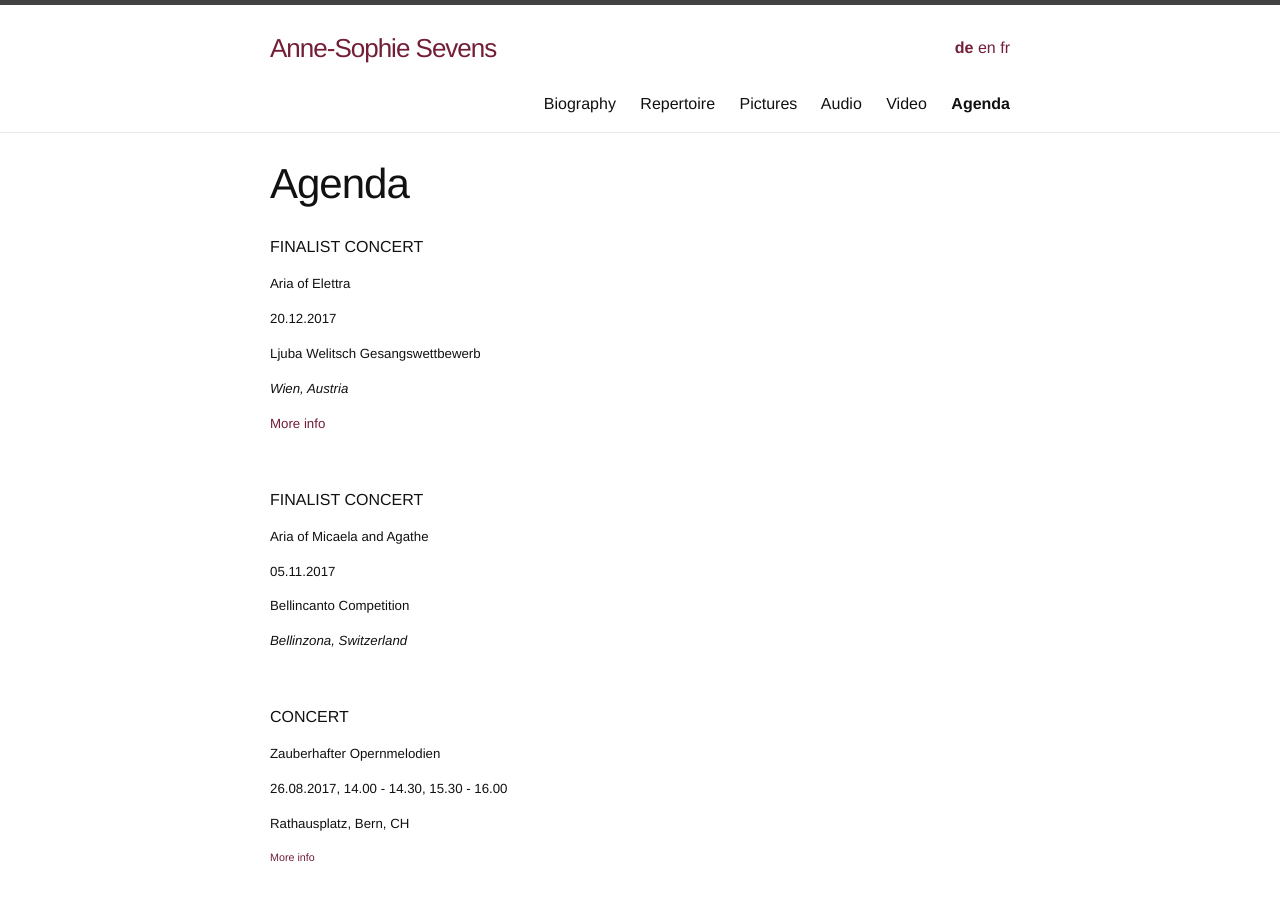
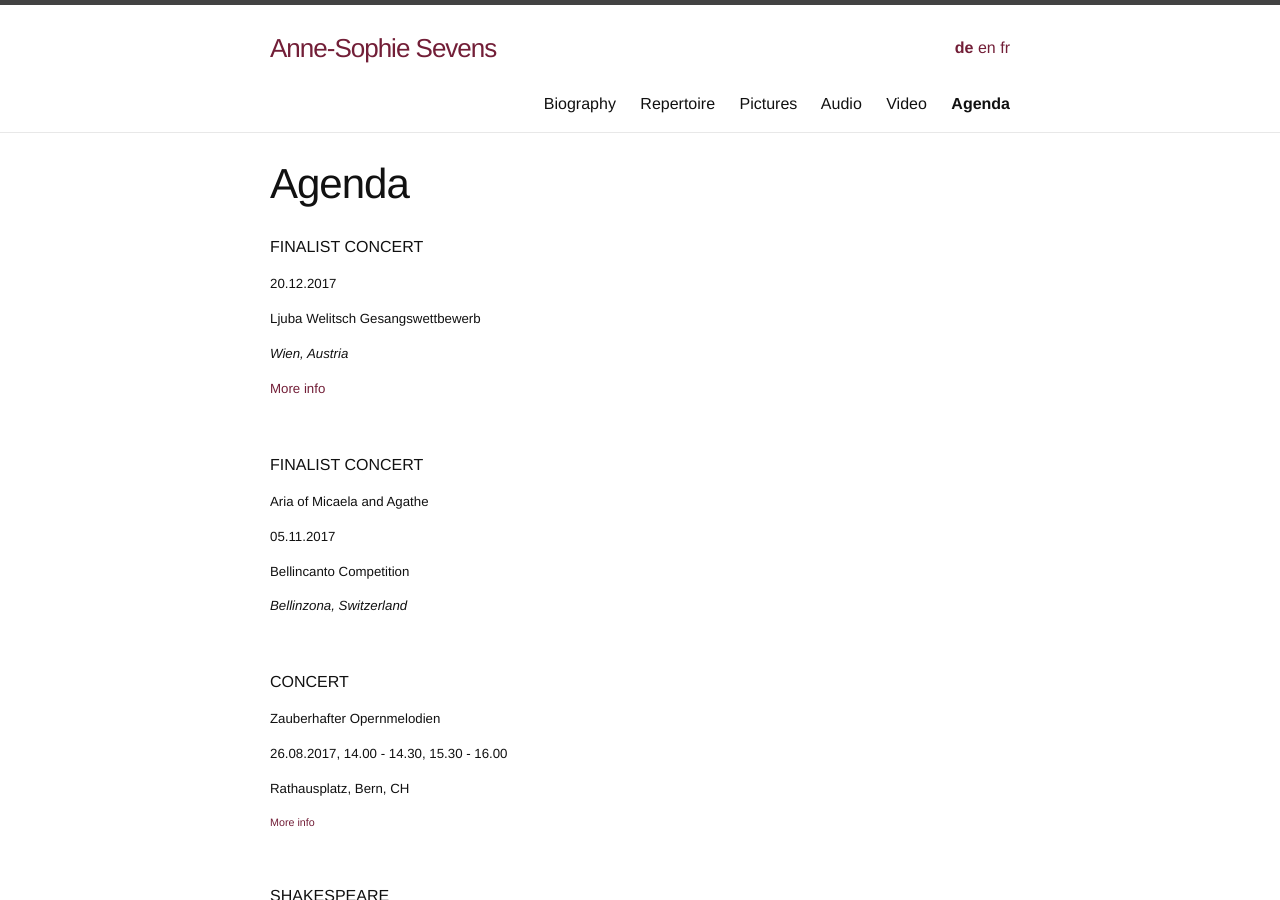
Before and after one commit to annesophie-sevens/annesophie-sevens.github.io, a Jekyll site: the page built from agenda-de.md, in a window 1280 px wide and 900 px high. Built offline with Jekyll 4.4.1, drawn with Linux system fonts in a browser that asks for light colours.

Commit message:
Update agenda-de.md

```diff
--- a/agenda-de.md
+++ b/agenda-de.md
@@ -6,8 +6,6 @@ ref: agenda
 lang: de
 ---
 FINALIST CONCERT
-
-##### Aria of Elettra
 
 ##### 20.12.2017
 
```
